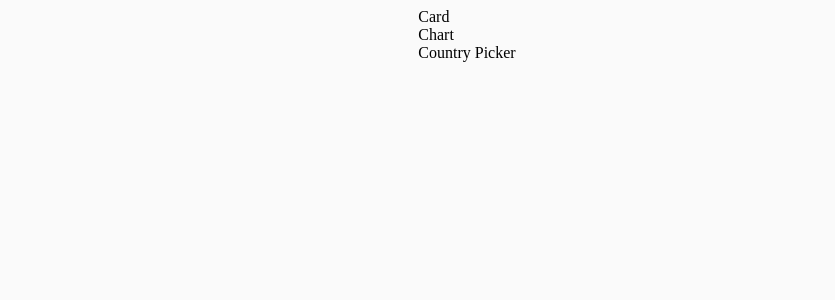
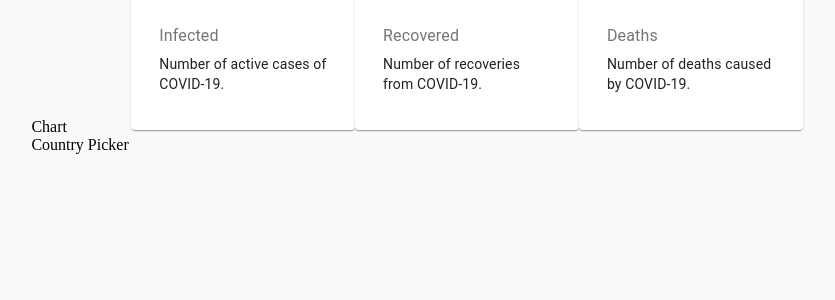
Before and after one commit to Muddi00seven/covid-tracker, a React (Create React App) app: page / in a window 1280 px wide. Shown: the top 300 px of the page, without its empty margins (173-1008 px from the left). Built offline with nearby package versions, Linux system fonts and the light colour scheme; no server answers.

Commit message:
build 0.0.4
card section updated

```diff
--- a/package.json
+++ b/package.json
@@ -3,6 +3,7 @@
   "version": "0.1.0",
   "private": true,
   "dependencies": {
+    "@material-ui/core": "^4.9.8",
     "@testing-library/jest-dom": "^4.2.4",
     "@testing-library/react": "^9.5.0",
     "@testing-library/user-event": "^7.2.1",
--- a/src/App.module.css
+++ b/src/App.module.css
@@ -1,9 +1,18 @@
-body{
-    background-color: rgb(250, 250, 250);
-}
+body {
+    background-color: rgb(250, 250,250);
+  }
 
-.container {
-display: flex;
-align-items: center;
-justify-content: center;
-}
+  .container {
+    display: flex;
+    align-items: center;
+    flex-direction: column;
+  }
+
+
+  @media only screen and (max-width: 770px) {
+    .container {
+      margin: 0 10%;
+    }
+
+
+  }
--- a/src/Components/Cards/Cards.jsx
+++ b/src/Components/Cards/Cards.jsx
@@ -1,10 +1,57 @@
-import React from 'react'
+import React from 'react';
+import { Card, CardContent, Typography, Grid } from '@material-ui/core';
 
-const Cards = () => {
+// import CountUp from 'countup';
+import { styles } from './Cards.module.css'
+const Cards = ( confirmed , recovered , deaths ) => {
+
     return (
-        <div>
-            Card
-        </div>
+    <div >
+    <Grid container spacing={3} justify="center">
+        <Grid item xs={12} md={3} component={Card} >
+          <CardContent>
+            <Typography color="textSecondary" gutterBottom>
+              Infected
+            </Typography>
+            <Typography variant="h5" component="h2">
+            </Typography>
+            <Typography color="textSecondary">
+            </Typography>
+            <Typography variant="body2" component="p">
+              Number of active cases of COVID-19.
+            </Typography>
+          </CardContent>
+        </Grid>
+        <Grid item xs={12} md={3} component={Card} >
+          <CardContent>
+            <Typography color="textSecondary" gutterBottom>
+              Recovered
+            </Typography>
+            <Typography variant="h5" component="h2">
+            </Typography>
+            <Typography color="textSecondary">
+            </Typography>
+            <Typography variant="body2" component="p">
+              Number of recoveries from COVID-19.
+            </Typography>
+          </CardContent>
+        </Grid>
+        <Grid item xs={12} md={3} component={Card} >
+          <CardContent>
+            <Typography color="textSecondary" gutterBottom>
+              Deaths
+            </Typography>
+            <Typography variant="h5" component="h2">
+            </Typography>
+            <Typography color="textSecondary">
+            </Typography>
+            <Typography variant="body2" component="p">
+              Number of deaths caused by COVID-19.
+            </Typography>
+          </CardContent>
+        </Grid>
+      </Grid>
+    </div>
     )
 }
 
--- a/src/Components/Cards/Cards.module.css
+++ b/src/Components/Cards/Cards.module.css
@@ -0,0 +1,28 @@
+.container {
+    display: flex;
+    flex-direction: column;
+    align-items: center;
+    margin: 50px 0;
+  }
+
+  .card {
+    margin: 0 2% !important;
+  }
+
+  .infected {
+    border-bottom: 10px solid rgba(0, 0, 255, 0.5);
+  }
+
+  .recovered{
+    border-bottom: 10px solid rgba(0, 255, 0, 0.5);
+  }
+
+  .deaths{
+    border-bottom: 10px solid rgba(255, 0, 0, 0.5);
+  }
+
+  @media only screen and (max-width: 770px) {
+    .card {
+      margin: 2% 0 !important;
+    }
+  }
--- a/src/CovidTrackingApp.js
+++ b/src/CovidTrackingApp.js
@@ -3,15 +3,22 @@ import {Card , Chart , CountryPicker} from './Components';
 import { fetchData } from './api';
 
 class CovidTrackingApp extends React.Component {
+    state = {
+        data: {},
+    }
+
     async componentDidMount() {
         const data = await fetchData();
-        console.log(data)
-         }
+
+        this.setState({ data });
+      }
+
     render() {
+        const { data } = this.state;
 return (
 
     <div>
-     <Card/>
+     <Card data={data}/>
      <Chart/>
      <CountryPicker/>
   </div>
--- a/src/api/index.js
+++ b/src/api/index.js
@@ -4,8 +4,8 @@ const url = 'https://covid19.mathdro.id/api';
 
 export const fetchData = async () => {
      try {
-         const response = await axios.get(url);
-         return response;
+        const {data : {confirmed , recovered , deaths , lastUpdate} } = await axios.get(url);
+        return { confirmed , recovered , deaths , lastUpdate };
      } catch (error) {
 
      }
```
Also changed, not shown: 2 other files (tests, documents, lock files or other folders).
